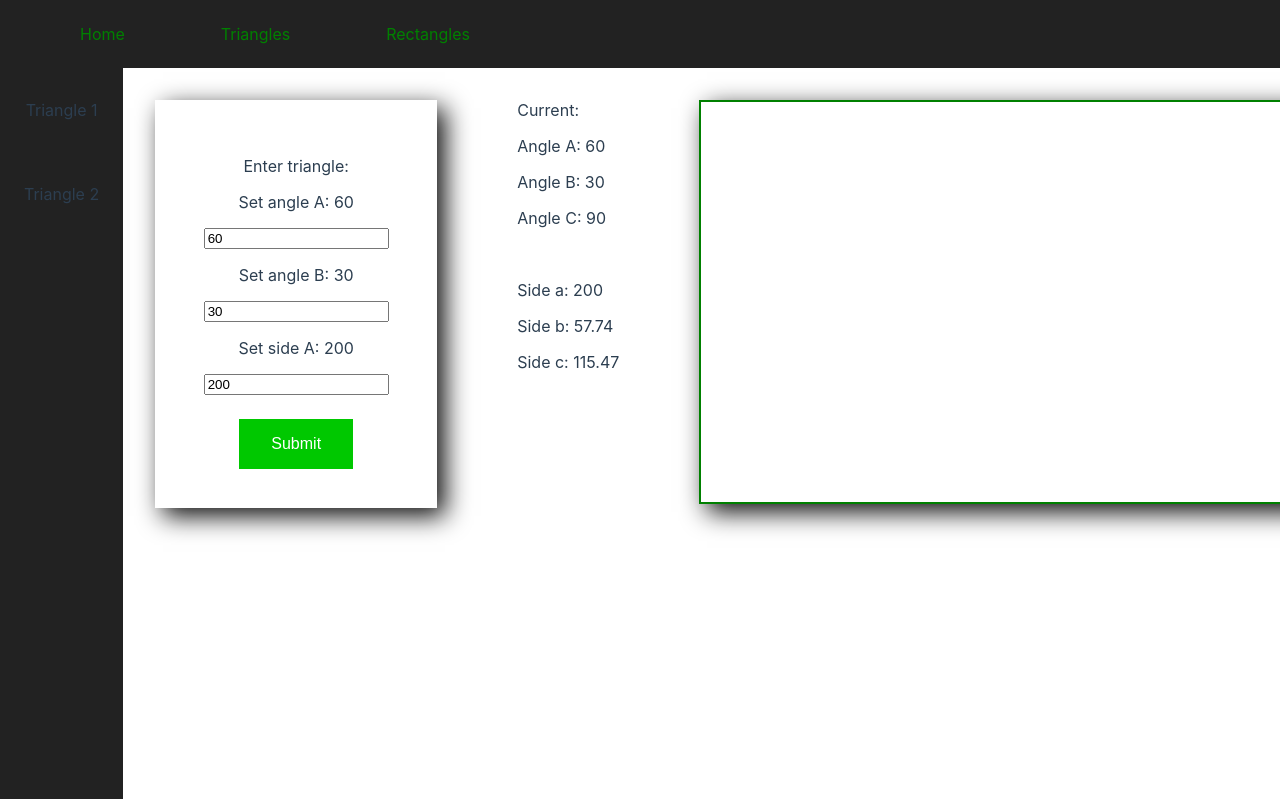
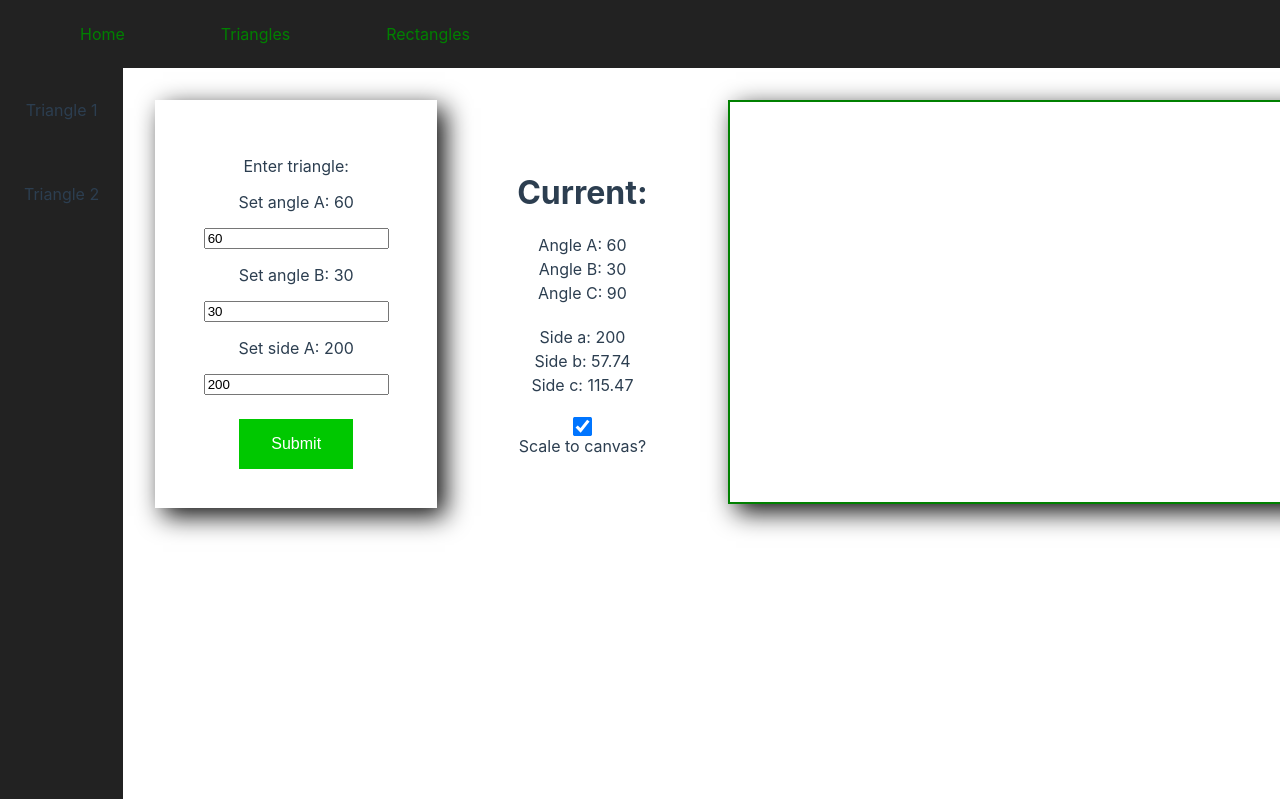
Before and after one commit to jakubgiedzicz/vue-dashboard, a Vue app: page /triangles in a window 1280 px wide. Built offline with nearby package versions, Linux system fonts and the light colour scheme.

Commit message:
add reactive checkbox

```diff
--- a/src/components/AngleForm.vue
+++ b/src/components/AngleForm.vue
@@ -6,7 +6,7 @@ const props = defineProps({
   angleA:{type: Number, required: true},
   angleB: {type: Number, required: true},
   isValid: Boolean,
-  sideA: {type: Number, required: true}
+  sideA: {type: Number, required: true},
 })
 const formTriangle:Ref<IFormTriangle> = ref({
   formAngleA: 0,
--- a/src/components/CanvasElement.vue
+++ b/src/components/CanvasElement.vue
@@ -1,11 +1,12 @@
 <script setup lang="ts">
 import type ICanvasTriangle from '@/assets/types/canvas-triangle';
 import { onMounted, onUpdated, ref, type Ref } from 'vue';
-const emit = defineEmits(['calcTriangle'])
+const emit = defineEmits(['calcTriangle', 'toggleScale'])
 const props = defineProps({
   angleA: {type: Number, required: true},
   angleB: {type: Number, required: true},
-  sideA: {type: Number, required: true}
+  sideA: {type: Number, required: true},
+  scale: {type: Boolean, required: true}
 })
 const canvas = ref()
 const ctx: Ref<CanvasRenderingContext2D|undefined> = ref()
@@ -56,7 +57,7 @@ onUpdated(()=> {
 </script>
 <template>
   <div class="stats">
-    Current:
+    <h1>Current:</h1>
     <p>Angle A: {{ triangle.angleA }}</p>
     <p>Angle B: {{ triangle.angleB }}</p>
     <p>Angle C: {{ triangle.angleC }}</p>
@@ -64,20 +65,33 @@ onUpdated(()=> {
 <p>Side a: {{ triangle.sideA }}</p>
 <p>Side b: {{ triangle.sideB.toFixed(2) }}</p>
 <p>Side c: {{ triangle.sideC.toFixed(2) }}</p>
+<br />
+<input type="checkbox" :checked="scale" name="scale" @change="$emit('toggleScale')"/>
+<label for="scale">Scale to canvas?</label>
   </div>
   <div class="canvas_container">
     <canvas width="600" height="400" id="canvas"></canvas>
   </div>
 </template>
-<style>
+<style scoped>
 #canvas {
   fill: #ffffff;
   border: 2px solid green;
-  cursor: pointer;
   box-shadow: 8px 8px 24px 0px rgb(12, 12, 12);
 }
 .stats {
   margin-inline: 16px;
   text-wrap: nowrap;
+  display: flex;
+  justify-content: center;
+  flex-direction: column;
+  align-items: center;
+}
+p {
+  margin: 2px 0;
+}
+input[type=checkbox]{
+  transform: scale(1.5);
+  cursor: pointer;
 }
 </style>
--- a/src/views/TriangleView.vue
+++ b/src/views/TriangleView.vue
@@ -5,6 +5,7 @@ import type ITriangle from '@/assets/types/triangle';
 import AngleForm from '@/components/AngleForm.vue';
 import CanvasElement from '@/components/CanvasElement.vue';
 import { ref, type Ref } from 'vue';
+const scale = ref(true)
 const triangle: Ref<ITriangle> = ref({
   angleA: 60,
   angleB: 30,
@@ -31,13 +32,16 @@ const calcTriangle = (canvasTriangle: ICanvasTriangle)=> {
   triangle.value.sideB = canvasTriangle.sideB
   triangle.value.sideC = canvasTriangle.sideC
 }
+const toggle = (toScale: boolean) => {
+  scale.value = !scale.value
+}
 </script>
 <template>
   <div :class="$style.content_container">
     <AngleForm :angleA="triangle.angleA" :angleB="triangle.angleB" :isValid="triangle.isValid" :sideA="triangle.sideA"
     @submitTriangle="checkTriangle" />
-  <CanvasElement :angleA="triangle.angleA" :angleB="triangle.angleB" :sideA="triangle.sideA"
-  @calcTriangle="calcTriangle" />
+  <CanvasElement :scale="scale" :angleA="triangle.angleA" :angleB="triangle.angleB" :sideA="triangle.sideA"
+  @calcTriangle="calcTriangle" @toggleScale="toggle"/>
   </div>
 </template>
 <style module>
```
